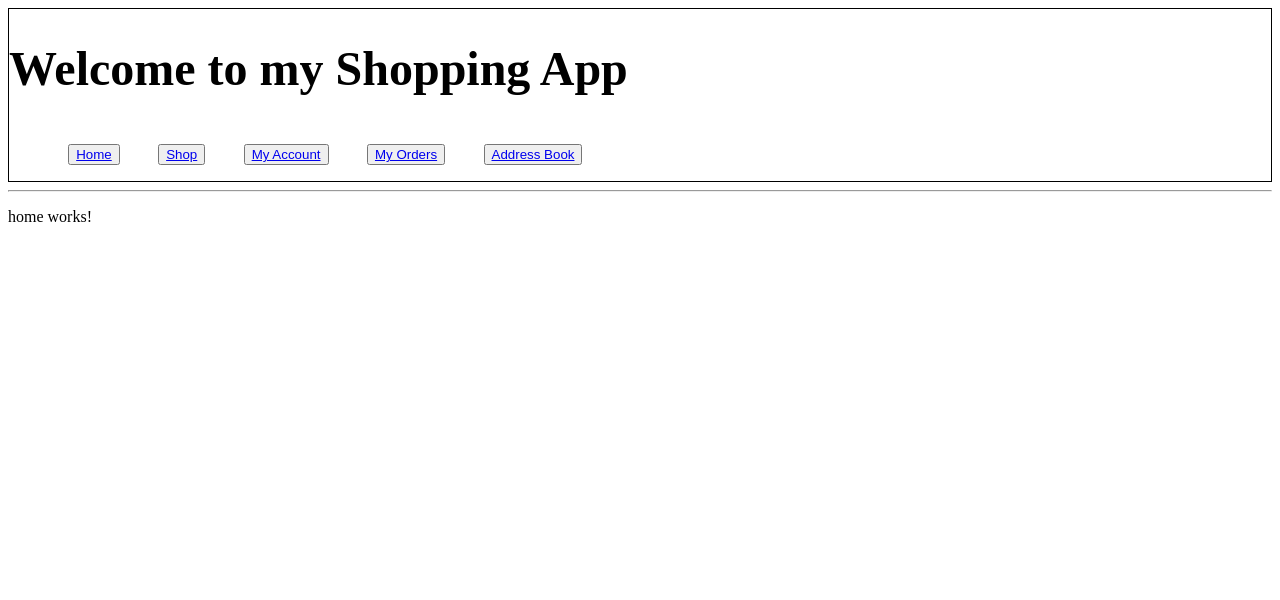
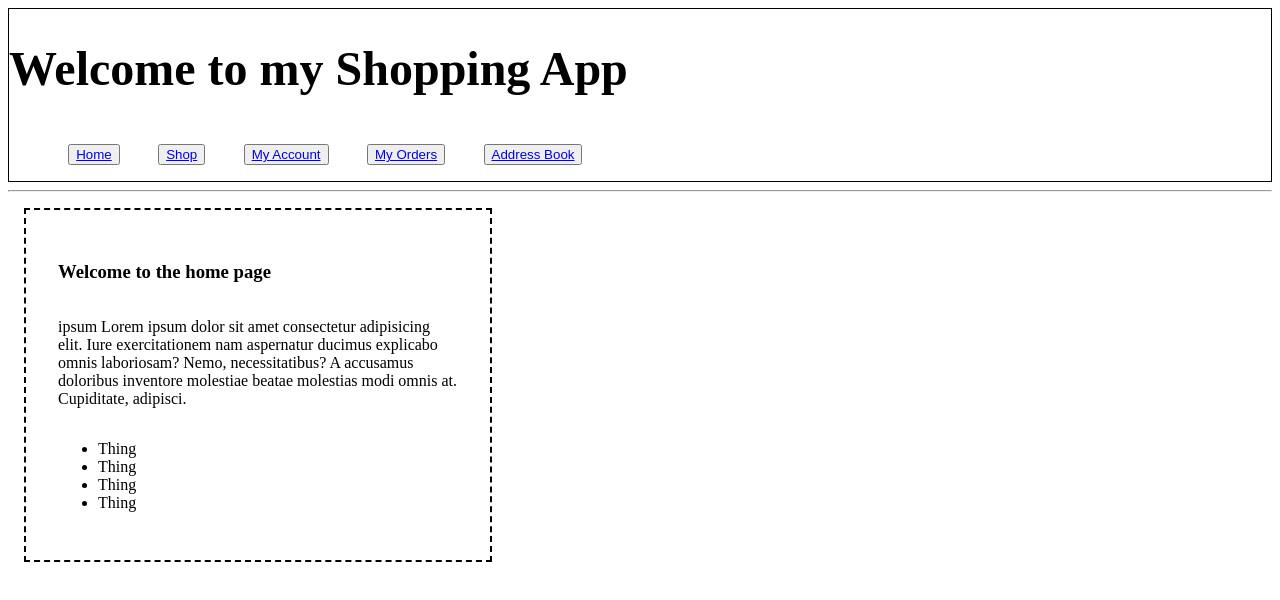
Before and after one commit to Retrojb/Shopping-Cart, an Angular app: page / in a window 1280 px wide. Shown: the top 600 px of the page. Built offline with nearby package versions, Linux system fonts and the light colour scheme.

Commit message:
base css finished

```diff
--- a/src/app/account/account-home/account-home.component.html
+++ b/src/app/account/account-home/account-home.component.html
@@ -1,3 +1,8 @@
-<p>
-  account-home works!
-</p>
+<h3> Welcome to the home page</h3>
+<p>ipsum Lorem ipsum dolor sit amet consectetur adipisicing elit. Iure exercitationem nam aspernatur ducimus explicabo omnis laboriosam? Nemo, necessitatibus? A accusamus doloribus inventore molestiae beatae molestias modi omnis at. Cupiditate, adipisci.</p>
+<ul>
+  <li>Thing</li>
+  <li>Thing</li>
+  <li>Thing</li>
+  <li>Thing</li>
+</ul>
--- a/src/app/app.component.css
+++ b/src/app/app.component.css
@@ -12,3 +12,11 @@
     list-style: none;
     padding: 1.2rem;
 }
+.flex-container-1{
+    display: flex;
+    border: 2px black dashed;
+    flex-direction: column;
+    width: 400px;
+    height: auto;
+    flex-wrap: wrap row;
+}
--- a/src/app/home/home.component.css
+++ b/src/app/home/home.component.css
@@ -0,0 +1,10 @@
+.flex-container-1{
+    display: flex;
+    border: 2px black dashed;
+    flex-direction: column;
+    width: 400px;
+    height: auto;
+    flex-wrap: wrap row;
+    margin: 1rem;
+    padding: 2rem;
+}
--- a/src/app/home/home.component.html
+++ b/src/app/home/home.component.html
@@ -1,3 +1,11 @@
-<p>
-  home works!
-</p>
+
+<div class="flex-container-1">
+<h3> Welcome to the home page</h3>
+<p>ipsum Lorem ipsum dolor sit amet consectetur adipisicing elit. Iure exercitationem nam aspernatur ducimus explicabo omnis laboriosam? Nemo, necessitatibus? A accusamus doloribus inventore molestiae beatae molestias modi omnis at. Cupiditate, adipisci.</p>
+<ul>
+  <li>Thing</li>
+  <li>Thing</li>
+  <li>Thing</li>
+  <li>Thing</li>
+</ul>
+</div>
```
